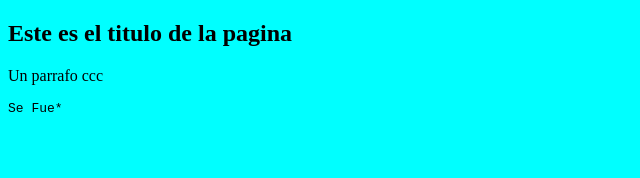
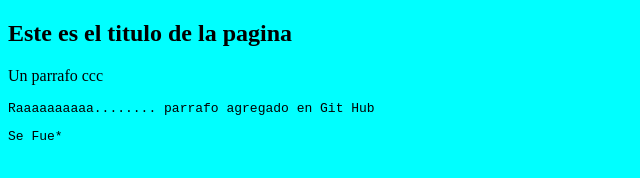
Before and after one commit to Sebas122005/prueba1Git, a plain HTML site: page index.html in a window 1280 px wide. Shown: the whole page, without its empty margins (0-640 px from the left). Drawn offline with Linux system fonts and the light colour scheme.

Commit message:
Update index.html

```diff
--- a/index.html
+++ b/index.html
@@ -10,6 +10,7 @@
 <body>
     <h2>Este es el titulo de la pagina</h2>
     <p>Un parrafo ccc</p>
+    <pre>Raaaaaaaaaa........ parrafo agregado en Git Hub</pre>
     <pre>Se Fue*</pre>
 </body>
 </html>
```
